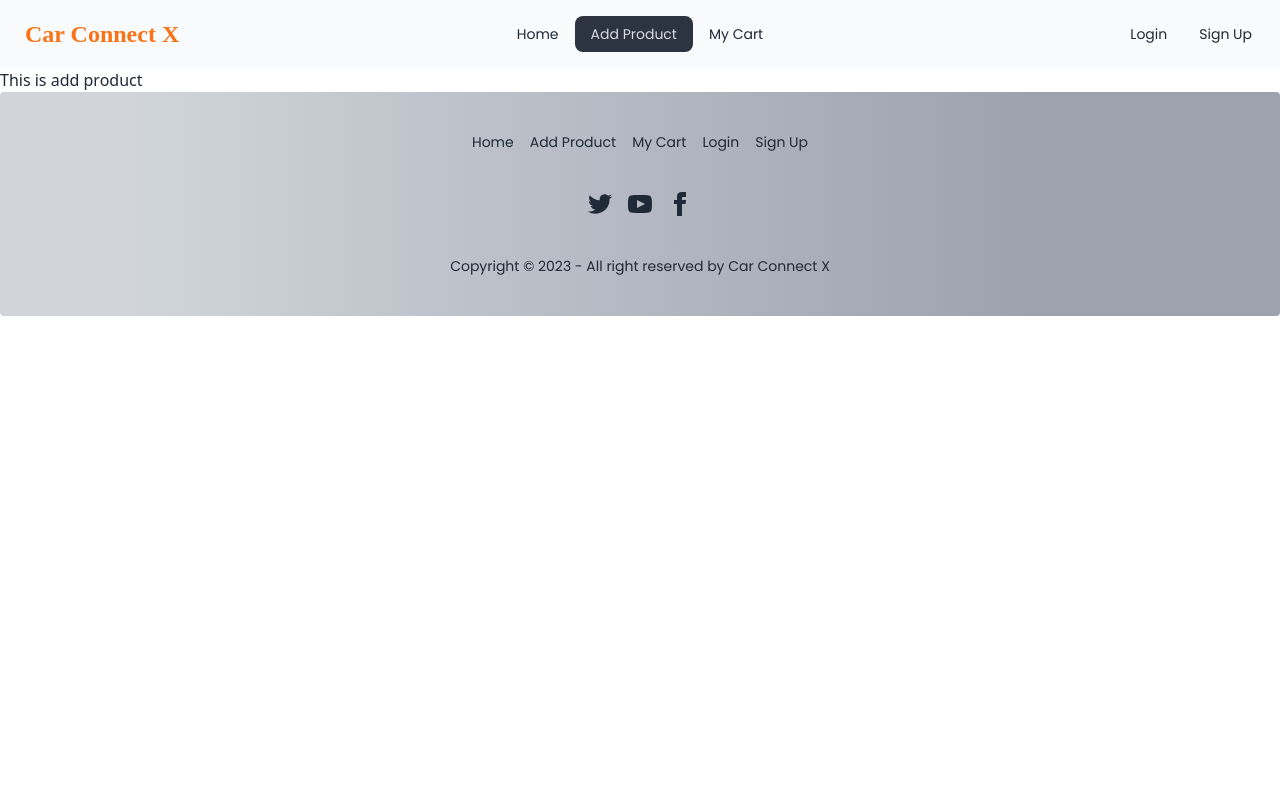
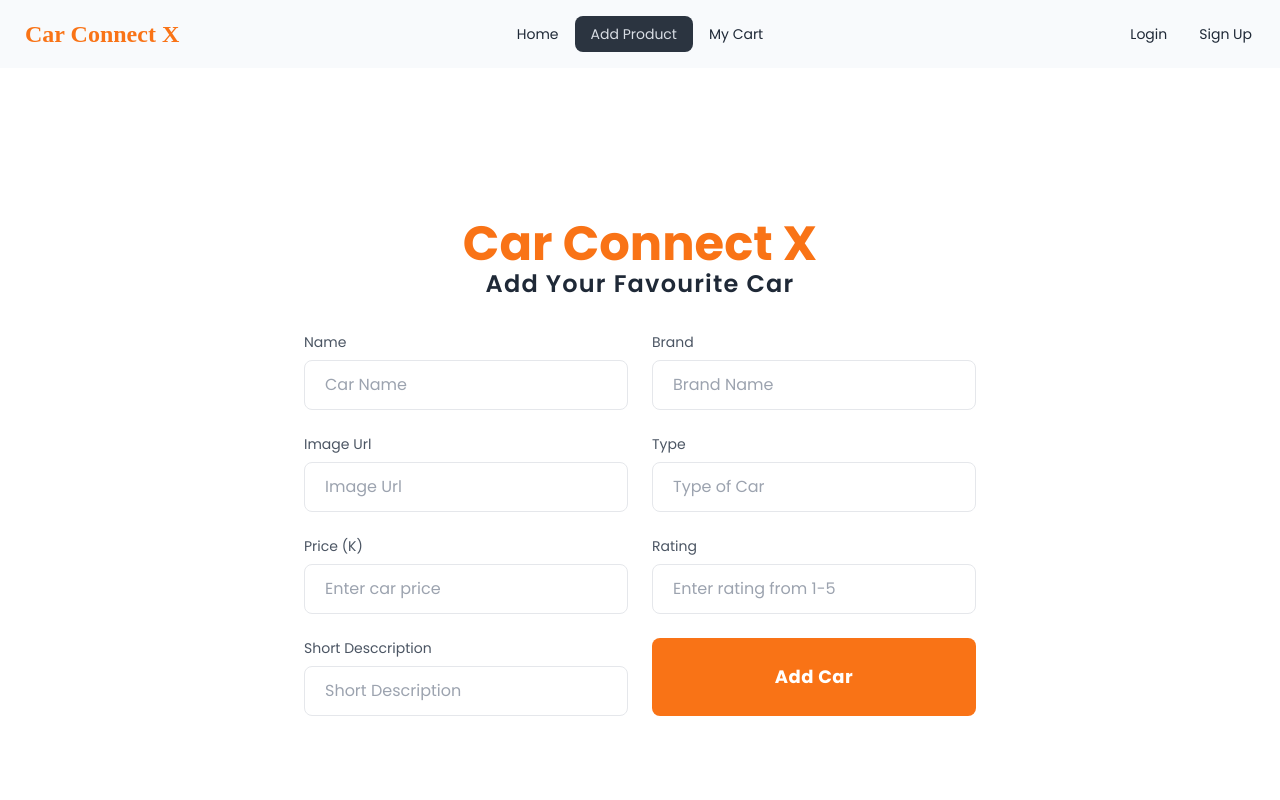
Before and after one commit to Sadid-Hasan/brand-shop-client, a React (Vite) app: page /add-product in a window 1280 px wide. Shown: the top 800 px of the page. Built offline with nearby package versions, Linux system fonts and the light colour scheme; a web font is replaced by a local one.

Commit message:
Add Product Page with form completed

```diff
--- a/src/pages/AddProduct.jsx
+++ b/src/pages/AddProduct.jsx
@@ -3,7 +3,58 @@ import React from 'react';
 const AddProduct = () => {
     return (
         <div>
-            <h1>This is add product</h1>
+            <section className="bg-white dark:bg-gray-900 font-poppins">
+    <div className="flex justify-center min-h-screen">
+        <div className="flex items-center w-full max-w-3xl p-8 mx-auto lg:px-12 lg:w-3/5">
+            <div className="w-full">
+            <h1 className=" text-center  font-bold text-orange-500 normal-case text-5xl">Car Connect X</h1>
+                <h1 className="text-2xl  text-center font-semibold tracking-wider text-gray-800 capitalize dark:text-white">
+                    Add Your Favourite Car
+                </h1>
+                <form className="grid grid-cols-1 gap-6 mt-8 md:grid-cols-2">
+                    <div>
+                        <label className="block mb-2 text-sm text-gray-600 dark:text-gray-200"> Name</label>
+                        <input type="text" placeholder="Car Name" className="block w-full px-5 py-3 mt-2 text-gray-700 placeholder-gray-400 bg-white border border-gray-200 rounded-lg dark:placeholder-gray-600 dark:bg-gray-900 dark:text-gray-300 dark:border-gray-700 focus:border-orange-400 dark:focus:border-orange-400 focus:ring-orange-400 focus:outline-none focus:ring focus:ring-opacity-40" />
+                    </div>
+
+                    <div>
+                        <label className="block mb-2 text-sm text-gray-600 dark:text-gray-200">Brand</label>
+                        <input type="text" placeholder="Brand Name" className="block w-full px-5 py-3 mt-2 text-gray-700 placeholder-gray-400 bg-white border border-gray-200 rounded-lg dark:placeholder-gray-600 dark:bg-gray-900 dark:text-gray-300 dark:border-gray-700 focus:border-orange-400 dark:focus:border-orange-400 focus:ring-orange-400 focus:outline-none focus:ring focus:ring-opacity-40" />
+                    </div>
+
+                    <div>
+                        <label className="block mb-2 text-sm text-gray-600 dark:text-gray-200">Image Url</label>
+                        <input type="text" placeholder="Image Url" className="block w-full px-5 py-3 mt-2 text-gray-700 placeholder-gray-400 bg-white border border-gray-200 rounded-lg dark:placeholder-gray-600 dark:bg-gray-900 dark:text-gray-300 dark:border-gray-700 focus:border-orange-400 dark:focus:border-orange-400 focus:ring-orange-400 focus:outline-none focus:ring focus:ring-opacity-40" />
+                    </div>
+
+                    <div>
+                        <label className="block mb-2 text-sm text-gray-600 dark:text-gray-200">Type</label>
+                        <input type="text" placeholder="Type of Car" className="block w-full px-5 py-3 mt-2 text-gray-700 placeholder-gray-400 bg-white border border-gray-200 rounded-lg dark:placeholder-gray-600 dark:bg-gray-900 dark:text-gray-300 dark:border-gray-700 focus:border-orange-400 dark:focus:border-orange-400 focus:ring-orange-400 focus:outline-none focus:ring focus:ring-opacity-40" />
+                    </div>
+
+                    <div>
+                        <label className="block mb-2 text-sm text-gray-600 dark:text-gray-200">Price (K)</label>
+                        <input type="number" placeholder="Enter car price " className="block w-full px-5 py-3 mt-2 text-gray-700 placeholder-gray-400 bg-white border border-gray-200 rounded-lg dark:placeholder-gray-600 dark:bg-gray-900 dark:text-gray-300 dark:border-gray-700 focus:border-orange-400 dark:focus:border-orange-400 focus:ring-orange-400 focus:outline-none focus:ring focus:ring-opacity-40" />
+                    </div>
+                    <div>
+                        <label className="block mb-2 text-sm text-gray-600 dark:text-gray-200">Rating </label>
+                        <input type="number" placeholder="Enter rating from 1-5 " className="block w-full px-5 py-3 mt-2 text-gray-700 placeholder-gray-400 bg-white border border-gray-200 rounded-lg dark:placeholder-gray-600 dark:bg-gray-900 dark:text-gray-300 dark:border-gray-700 focus:border-orange-400 dark:focus:border-orange-400 focus:ring-orange-400 focus:outline-none focus:ring focus:ring-opacity-40" />
+                    </div>
+
+                    <div>
+                        <label className="block mb-2 text-sm text-gray-600 dark:text-gray-200">Short Desccription</label>
+                        <input type="text" placeholder="Short Description" className="block w-full px-5 py-3 mt-2 text-gray-700 placeholder-gray-400 bg-white border border-gray-200 rounded-lg dark:placeholder-gray-600 dark:bg-gray-900 dark:text-gray-300 dark:border-gray-700 focus:border-orange-400 dark:focus:border-orange-400 focus:ring-orange-400 focus:outline-none focus:ring focus:ring-opacity-40" />
+                    </div>
+
+                    <button
+                        className="flex items-center  justify-center w-full px-6 py-3  text-lg font-bold tracking-wide text-white capitalize transition-colors duration-300 transform bg-orange-500 rounded-lg hover:bg-orange-400 focus:outline-none focus:ring focus:ring-orange-300 focus:ring-opacity-50">
+                        Add Car
+                    </button>
+                </form>
+            </div>
+        </div>
+    </div>
+</section>
         </div>
     );
 };
```
